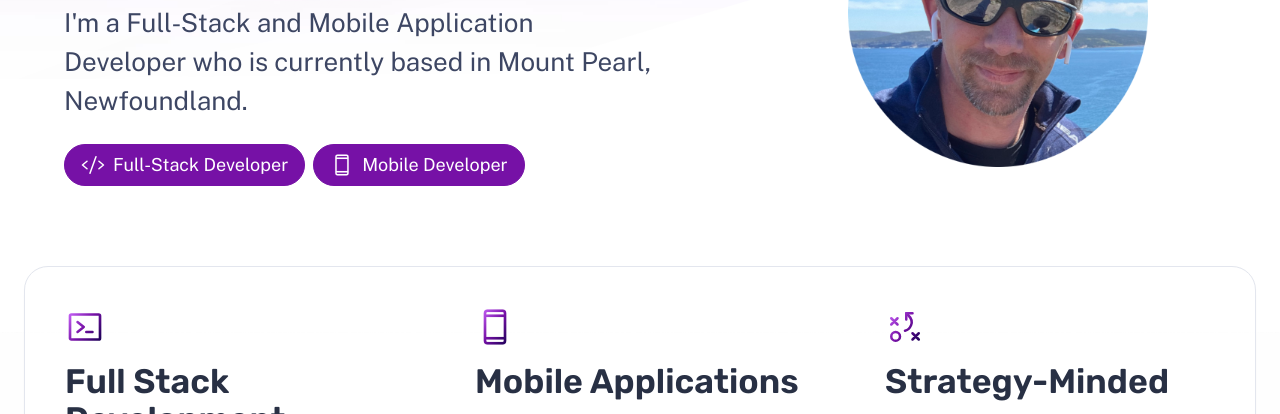
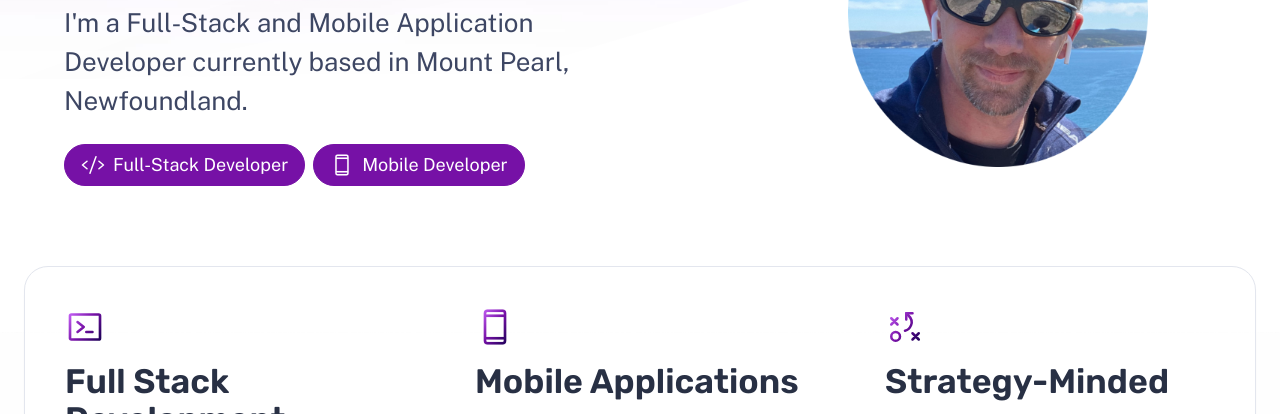
Before and after one commit to millerm30/mike_portfolio, an Astro site: page / in a window 1280 px wide. Shown: the part 348-762 px from the top of the page. Built offline with nearby package versions, Linux system fonts and the light colour scheme; Astro itself is replaced by a stand-in of ours.

Commit message:
change hero banner test

```diff
--- a/src/pages/index.astro
+++ b/src/pages/index.astro
@@ -62,7 +62,7 @@ const mentions = [
       <header class="hero">
         <Hero
           title="Hello, my name is Michael Miller"
-          tagline="I'm a Full-Stack and Mobile Application Developer who is currently based in Mount Pearl, Newfoundland."
+          tagline="I'm a Full-Stack and Mobile Application Developer currently based in Mount Pearl, Newfoundland."
           align="start"
         >
           <div class="roles">
```
